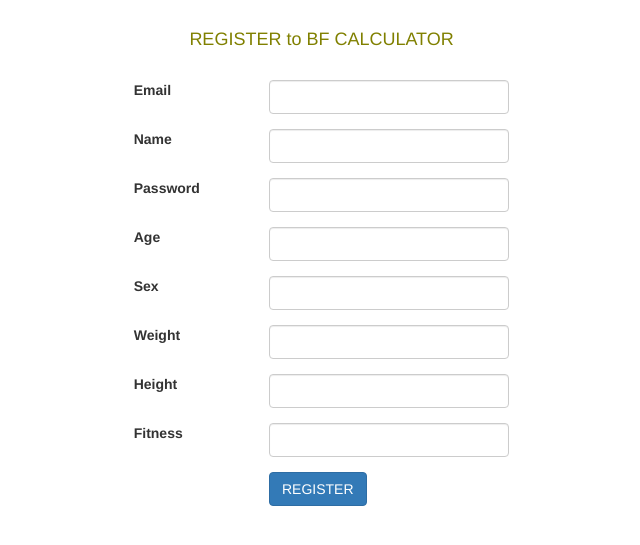
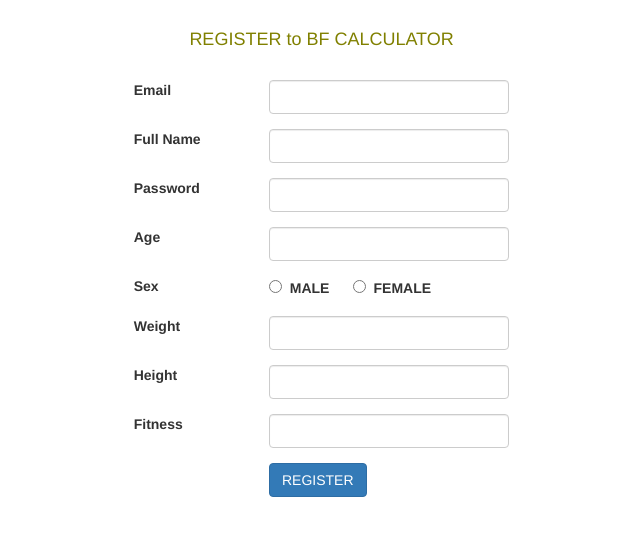
Before and after one commit to shaheen2013/bfcalculator, a CodeIgniter app: page /bfcalculator/index.php/user/register in a window 1280 px wide. Shown: the top 545 px of the page, without its empty margins (317-957 px from the left). Run offline with CodeIgniter, Linux system fonts and the light colour scheme; some libraries are stand-ins or nearby versions.

Commit message:
Started with making registration form functional

```diff
--- a/application/controllers/User.php
+++ b/application/controllers/User.php
@@ -25,9 +25,25 @@ class User extends CI_Controller {
 
     public function register() {
 
+    	if(isset($_POST) && count($_POST) > 0) {
 
-    	$data['_view'] = 'user/register';
-        $this->load->view('layouts/main',$data);
+    		$userParams = array(
+    			'email' => $this->input->post('email'),
+                'name' => $this->input->post('name'),
+                'password' => $this->input->post('password'),
+                'age' => $this->input->post('age'),
+                'sex' => $this->input->post('sex'),
+                'weight' => $this->input->post('weight'),
+                'height' => $this->input->post('height'),
+                'fitness' => $this->input->post('fitness')
+            );
+
+    	} else {
+
+    		$data['_view'] = 'user/register';
+        	$this->load->view('layouts/main',$data);
+
+    	}
 
     }
 
--- a/application/views/user/login.php
+++ b/application/views/user/login.php
@@ -10,7 +10,7 @@ defined('BASEPATH') OR exit('No direct script access allowed');
 
 ?>
 
-<?php echo form_open('user/login',array("class"=>"form-horizontal")); ?>
+<?php echo form_open('user/login',array("class"=>"form-horizontal", "method"=>"post")); ?>
 <div class="col-sm-offset-4 col-sm-4">
 	<br>
 	<h4 class="page-heading">LOGIN to BF CALCULATOR</h4>
--- a/application/views/user/register.php
+++ b/application/views/user/register.php
@@ -10,7 +10,7 @@ defined('BASEPATH') OR exit('No direct script access allowed');
 
 ?>
 
-<?php echo form_open('user/register',array("class"=>"form-horizontal")); ?>
+<?php echo form_open('user/register',array("class"=>"form-horizontal", "method"=>"post")); ?>
 <div class="col-sm-offset-4 col-sm-4">
 	<br>
 	<h4 class="page-heading">REGISTER to BF CALCULATOR</h4>
@@ -22,7 +22,7 @@ defined('BASEPATH') OR exit('No direct script access allowed');
 		</div>
 	</div>
 	<div class="form-group">
-		<label for="name" class="col-md-4">Name</label>
+		<label for="name" class="col-md-4">Full Name</label>
 		<div class="col-md-8">
 			<input type="text" name="name" value="<?php echo $this->input->post('name'); ?>" class="form-control" id="name" />
 		</div>
@@ -42,7 +42,7 @@ defined('BASEPATH') OR exit('No direct script access allowed');
 	<div class="form-group">
 		<label for="sex" class="col-md-4">Sex</label>
 		<div class="col-md-8">
-			<input type="text" name="sex" value="<?php echo $this->input->post('sex'); ?>" class="form-control" id="sex" />
+			<input type="radio" name="sex" value="M" />&nbsp;&nbsp;<b>MALE</b>&nbsp;&nbsp;&nbsp;&nbsp;&nbsp;&nbsp;<input type="radio" name="sex" value="F" />&nbsp;&nbsp;<b>FEMALE</b>
 		</div>
 	</div>
 	<div class="form-group">
```
Also changed, not shown: 1 other file.
